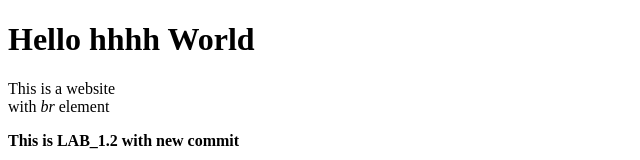
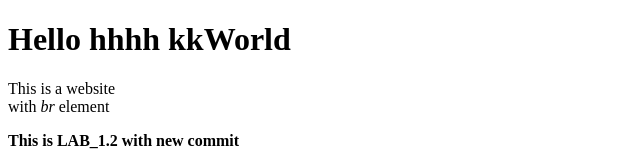
Before and after one commit to Ledzen1/Lab_1.2, a plain HTML site: page index.html in a window 1280 px wide. Shown: the top 160 px of the page, without its empty margins (0-640 px from the left). Drawn offline with Linux system fonts and the light colour scheme.

Commit message:
My first Pull Request Conflict from branch dev1-cgange

```diff
--- a/index.html
+++ b/index.html
@@ -16,7 +16,7 @@
 
 <body>
 
-  <h1>Hello  hhhh World</h1 >
+  <h1>Hello  hhhh kkWorld</h1 >
 
   <p>This is a website<br>with <em>br</em> element</p>
 
```
